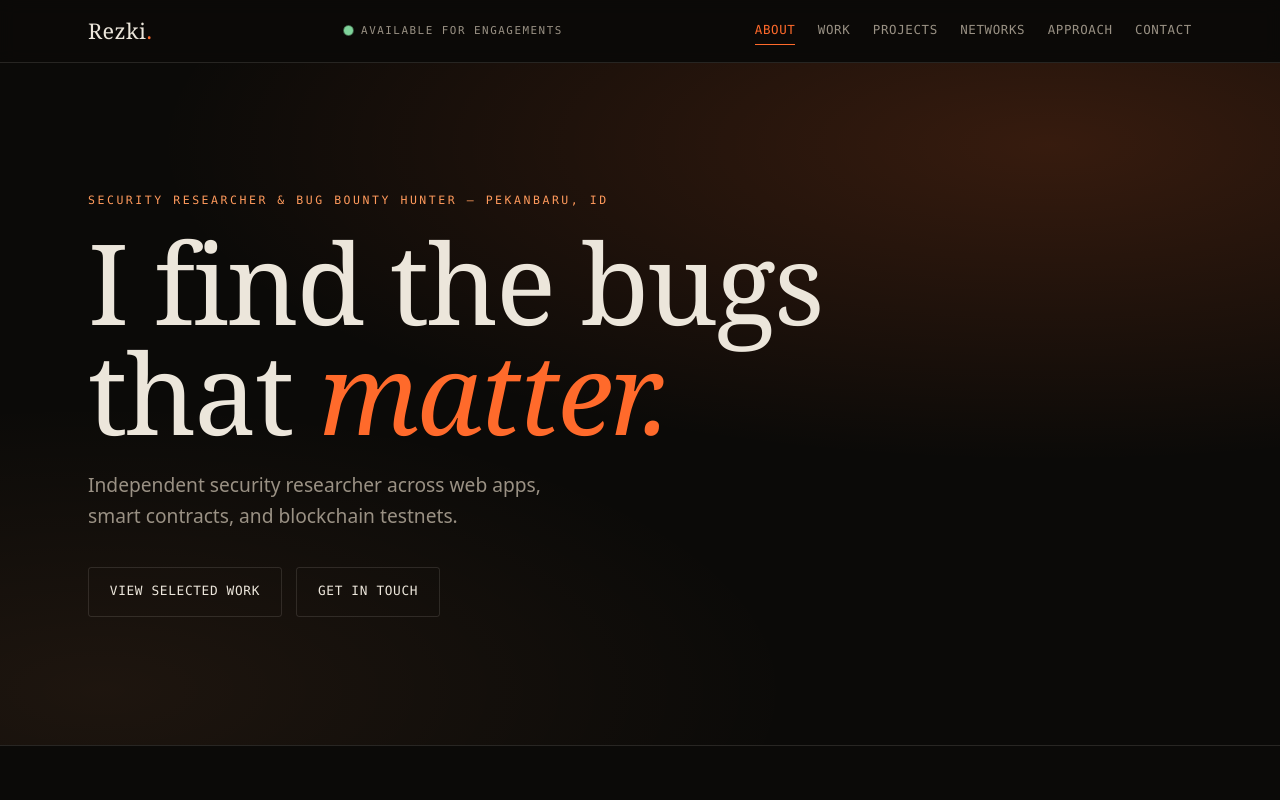
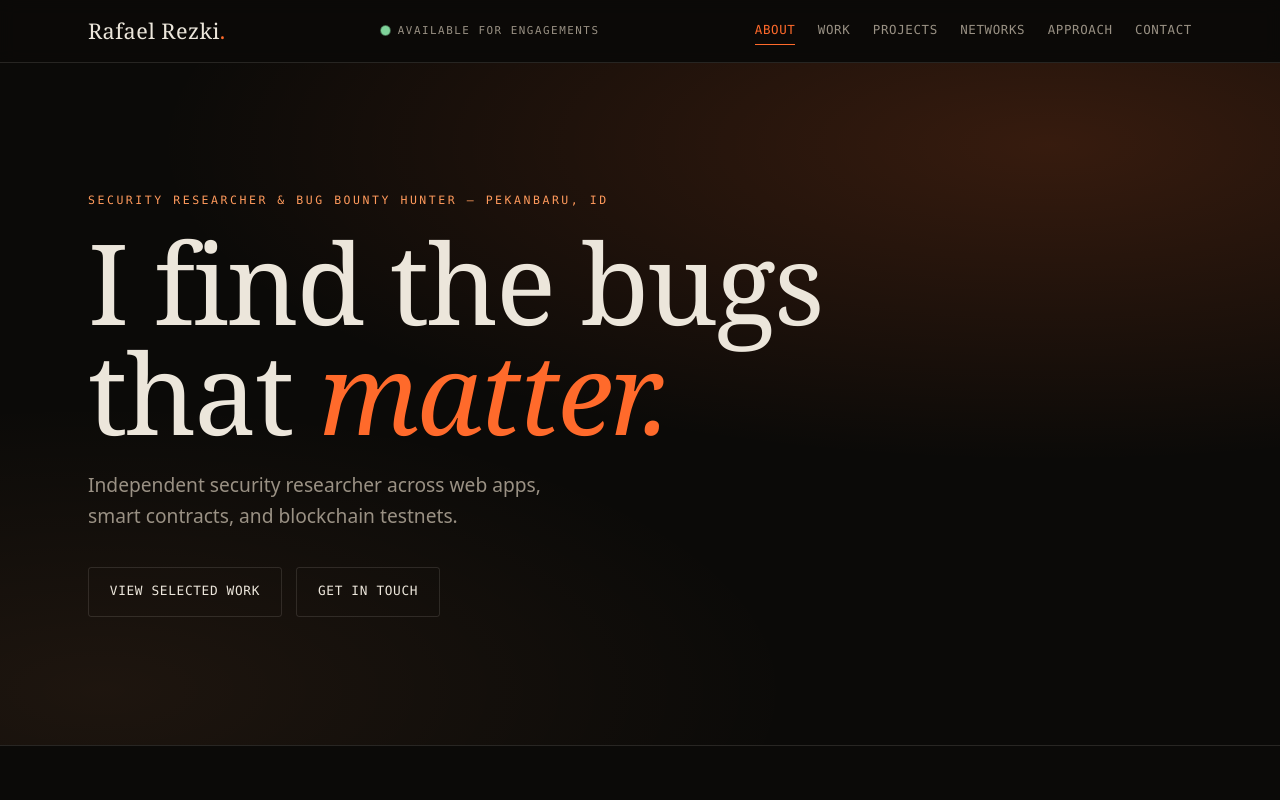
Before and after one commit to rezkyrafael2901/portfolio, a plain HTML site: page index.html in a window 1280 px wide. Shown: the top 800 px of the page. Drawn offline with Linux system fonts and the light colour scheme.

Commit message:
Brand: full name Rafael Rezki

```diff
--- a/index.html
+++ b/index.html
@@ -3,8 +3,8 @@
 <head>
 <meta charset="utf-8">
 <meta name="viewport" content="width=device-width, initial-scale=1">
-<title>Rezki — Security Researcher & Bug Bounty Hunter</title>
-<meta name="description" content="Rezki — independent security researcher and bug bounty hunter based in Pekanbaru, Indonesia.">
+<title>Rafael Rezki — Security Researcher & Bug Bounty Hunter</title>
+<meta name="description" content="Rafael Rezki — independent security researcher and bug bounty hunter based in Pekanbaru, Indonesia.">
 <meta name="color-scheme" content="dark">
 <style>
 :root{
@@ -134,7 +134,7 @@ footer{border-top:1px solid var(--line);padding:clamp(3rem,7vw,5rem) 0}
 
 <header class="site">
   <div class="bar">
-    <a class="brand" href="#top" aria-label="Rezki, home">Rezki<span>.</span></a>
+    <a class="brand" href="#top" aria-label="Rafael Rezki, home">Rafael Rezki<span>.</span></a>
     <span class="status"><span class="dot" aria-hidden="true"></span>Available for engagements</span>
     <nav class="nav" aria-label="Primary">
       <a href="#about">About</a>
@@ -246,7 +246,7 @@ footer{border-top:1px solid var(--line);padding:clamp(3rem,7vw,5rem) 0}
     <button class="copy" type="button" data-email="gurki2901@gmail.com" aria-label="Copy email address to clipboard">Copy</button>
     <p class="note">PGP key available on request.</p>
     <div class="foot">
-      <span>© 2026 Rezki — Pekanbaru, Indonesia</span>
+      <span>© 2026 Rafael Rezki — Pekanbaru, Indonesia</span>
       <span>Independent security research</span>
     </div>
   </div>
```
